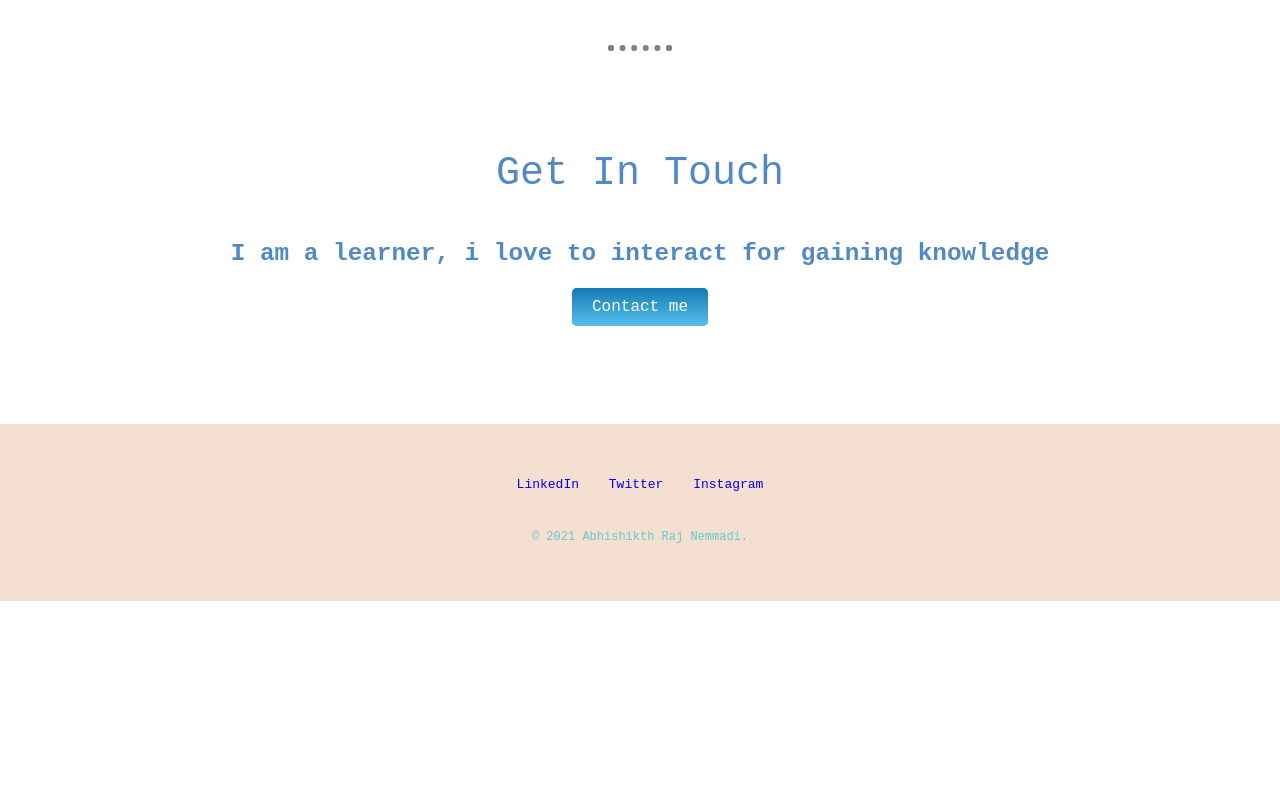
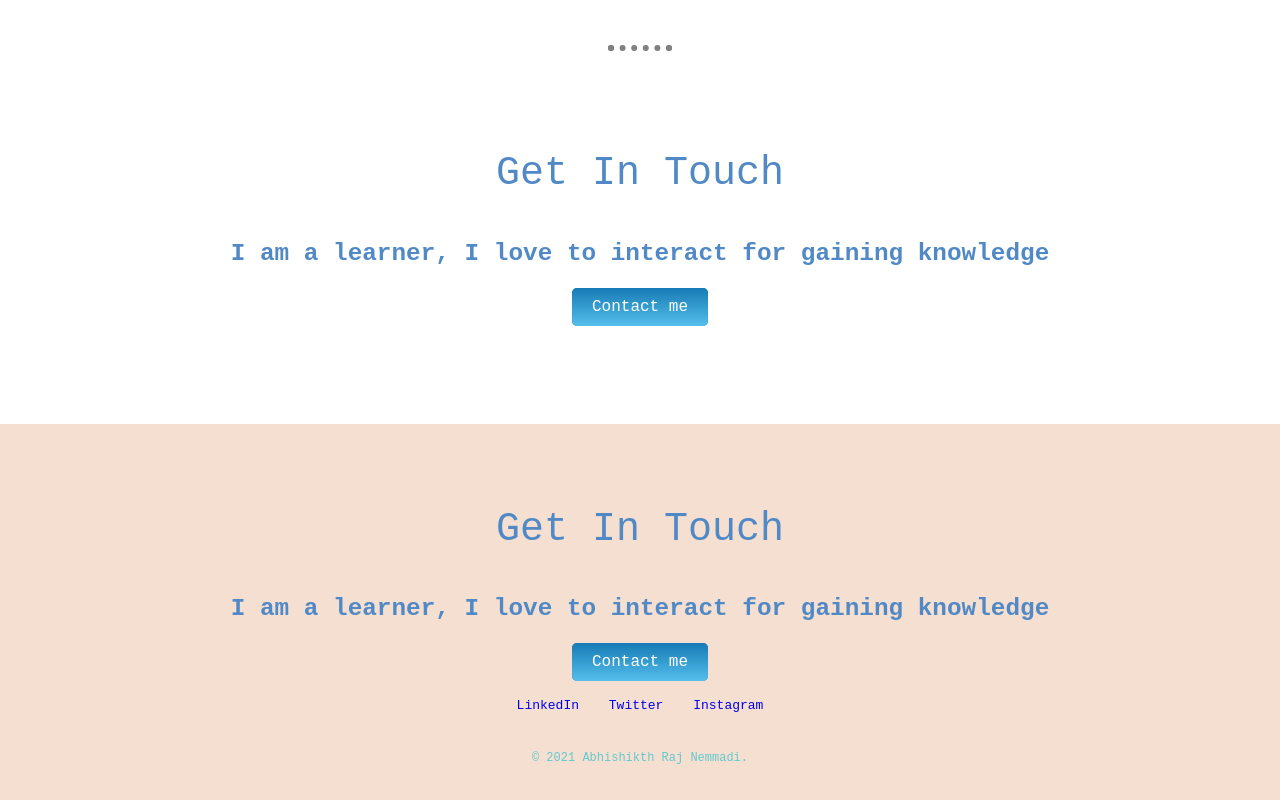
Before and after one commit to Abhishikth-Raj/mysite, a plain HTML site: page index.html in a window 1280 px wide. Shown: the part 2250-3050 px from the top of the page. Before the commit the page ends 2851 px from the top, so only its background shows below. Drawn offline with Linux system fonts and the light colour scheme.

Commit message:
Update index.html

```diff
--- a/index.html
+++ b/index.html
@@ -47,14 +47,18 @@
     <hr>
     <div class="contact-me">
       <h2>Get In Touch</h2>
-      <h3>I am a learner, i love to interact for gaining knowledge</h3>
+      <h3>I am a learner, I love to interact for gaining knowledge</h3>
       <p><a class="btn" href="mailto:abhishikthraj12847@gmail.com">Contact me</a></p>
     </div>
   </div>
 
 
   <div class="bottom-container">
-
+    <div class="contact-me">
+          <h2>Get In Touch</h2>
+          <h3>I am a learner, I love to interact for gaining knowledge</h3>
+          <p><a class="btn" href="mailto:abhishikthraj12847@gmail.com">Contact me</a></p>
+    </div>
     <a class="footer-link" href="https://www.linkedin.com/in/abhishikth-raj-0b8a481a4/" style="font-size: 80%;">LinkedIn</a>
     <a class="footer-link" href="https://twitter.com/AbhishikthRaj1" style="font-size: 80%;">Twitter</a>
     <a class="footer-link" href="https://www.instagram.com/i.am_abhishikth/" style="font-size: 80%;">Instagram</a>
```
